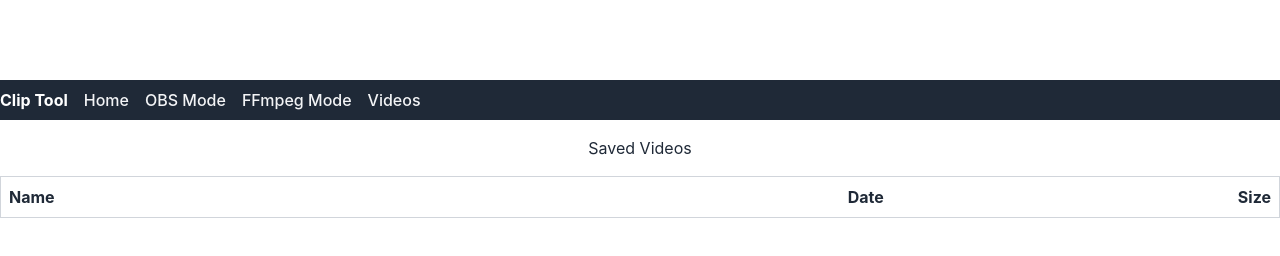
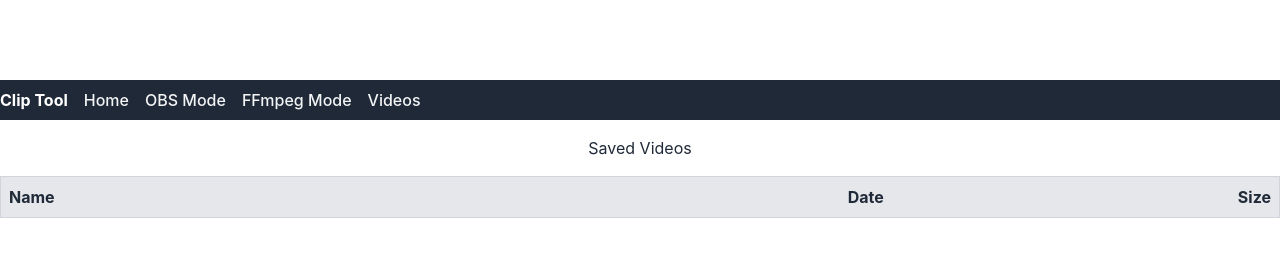
Before and after one commit to sugurunatsuno/lol-mac-obs-clip, a website: page src/videos.html in a window 1280 px wide. Drawn offline with nearby package versions, Linux system fonts and the light colour scheme.

Commit message:
fix: make video table header sticky

```diff
--- a/src/videos.html
+++ b/src/videos.html
@@ -18,10 +18,11 @@
         <a class="hover:text-blue-400" href="videos.html">Videos</a>
       </div>
     </nav>
-    <main class="container py-4 app-container overscroll-none">
+    <main class="container py-4 app-container overscroll-none flex-1">
       <h1 class="mb-4 text-center">Saved Videos</h1>
+      <div class="overflow-y-auto w-full" style="max-height: 70vh;">
         <table class="table-auto w-full border border-gray-300">
-        <thead>
+          <thead class="sticky top-0 bg-gray-200 dark:bg-gray-700">
             <tr class="text-left border-b border-gray-300">
               <th class="p-2 text-left">Name</th>
               <th class="p-2 text-right">Date</th>
@@ -30,6 +31,7 @@
           </thead>
           <tbody id="videoTableBody"></tbody>
         </table>
+      </div>
     </main>
   </body>
 </html>
```
Lines whose indentation alone changed are shown as unchanged.
